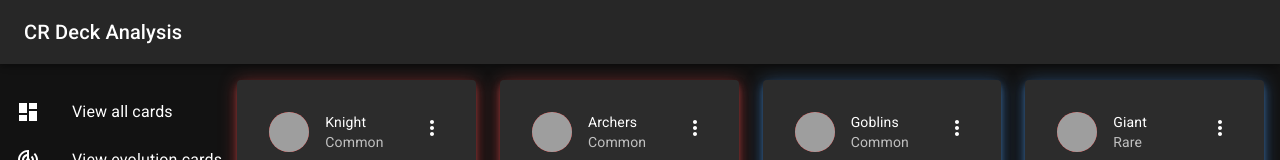
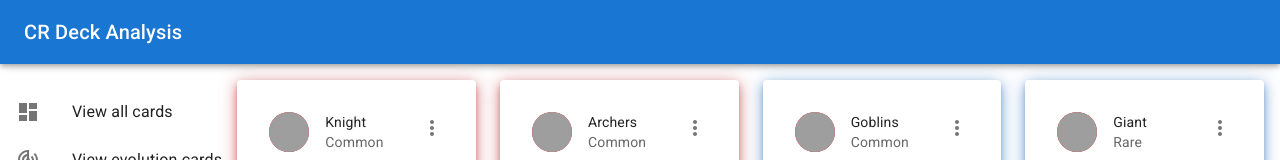
Before and after one commit to Statcraftlk/game-stat-analysis-frontend, a React (Vite) app: page / in a window 1280 px wide. Shown: the top 160 px of the page. Built offline with nearby package versions, Linux system fonts and the light colour scheme; grey boxes are pictures that could not be loaded; a web font is replaced by a local one.

Commit message:
Save the user's prefered theme to localstorage

```diff
--- a/src/App.jsx
+++ b/src/App.jsx
@@ -1,18 +1,37 @@
 import Navbar from "./components/Navbar";
 import Sidebar from "./components/Sidebar";
 import ContentArea from "./components/ContentArea";
-import { Box, Stack, ThemeProvider, createTheme } from "@mui/material";
+import {
+  Box,
+  Stack,
+  ThemeProvider,
+  createTheme,
+  useMediaQuery,
+} from "@mui/material";
 import "./App.css";
 import { BrowserRouter } from "react-router-dom";
-import { useState } from "react";
+import { useEffect, useState } from "react";
 
 function App() {
-  const [mode, setMode] = useState("dark");
+  const prefersDarkMode = useMediaQuery("(prefers-color-scheme: dark)");
+  const [mode, setMode] = useState(
+    localStorage.getItem("darkMode")
+      ? localStorage.getItem("darkMode")
+      : prefersDarkMode
+      ? "dark"
+      : "light"
+  );
+  console.log(localStorage.getItem("darkMode"));
+  console.log(mode);
+  useEffect(() => {
+    localStorage.setItem("darkMode", mode);
+  }, [mode]);
   const darkTheme = createTheme({
     palette: {
       mode: mode,
     },
   });
+
   return (
     <>
       <ThemeProvider theme={darkTheme}>
```
